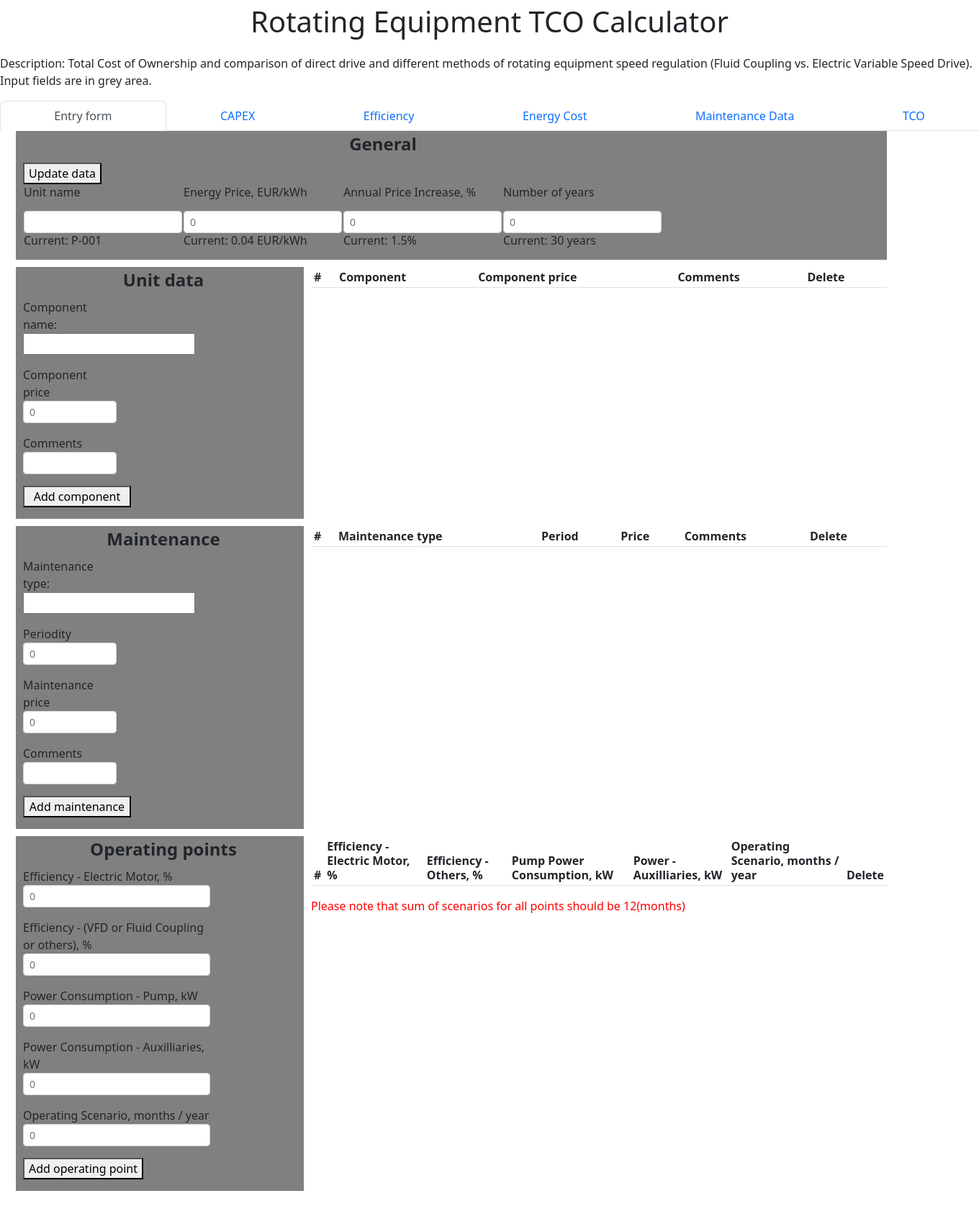
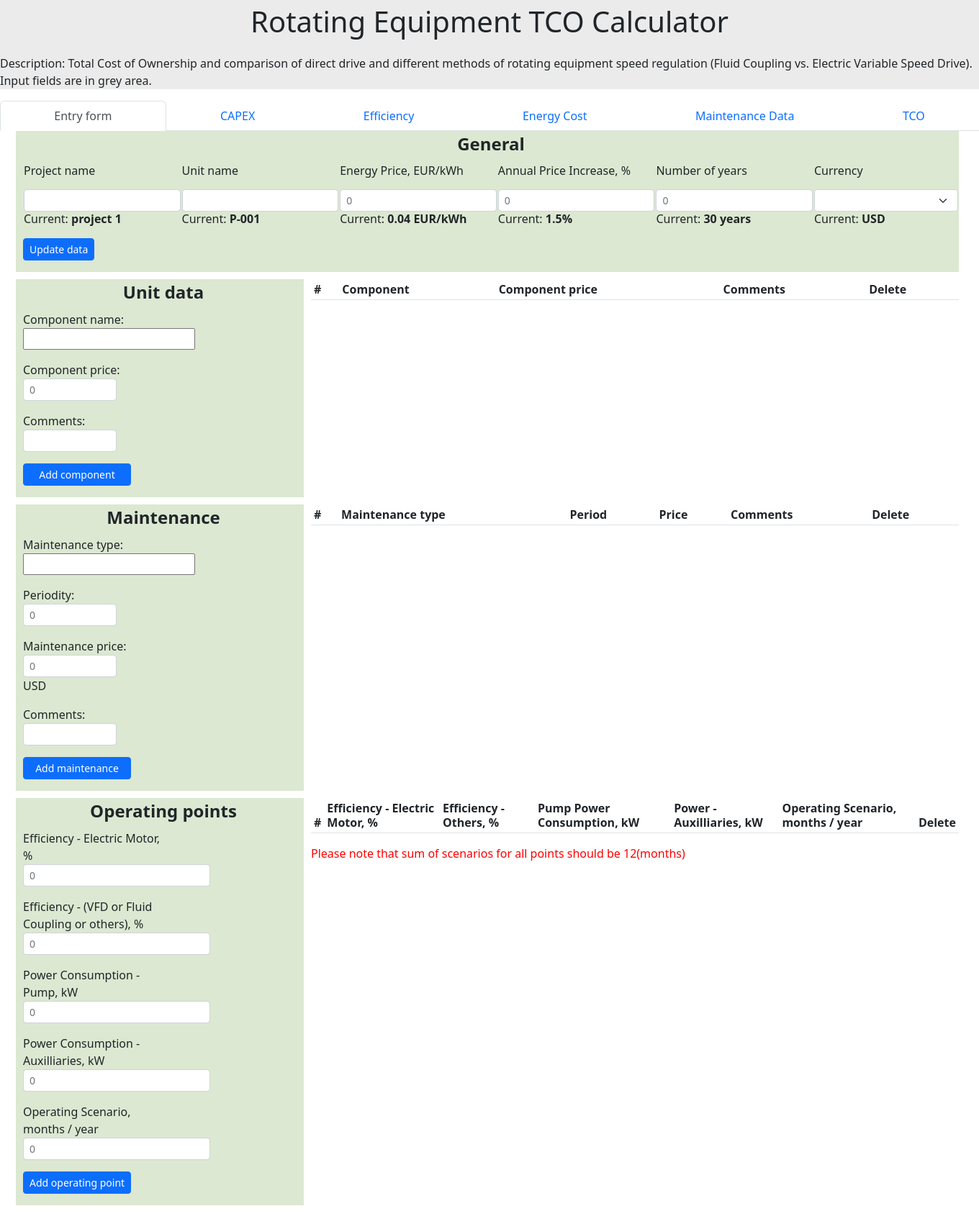
Before and after one commit to Sheva8855/TCO4, a Flask app: page / in a window 1360 px wide. Shown: the whole page at 72% size. Before the commit the page ends 1655 px from the top, so only its background shows below. Run offline with Flask 2, Linux system fonts and the light colour scheme; lists and menus that the app fills with data are empty.

Commit message:
make it better ,currency

```diff
--- a/app.py
+++ b/app.py
@@ -13,10 +13,12 @@ user_components = []
 user_maintenances = []
 user_points= []
 
+project_name='project 1'
 unit_name='P-001'
 energy_price=0.04
 annual_increase=1.5
 number_years = 30
+currency= 'USD'
 n1=1
 n2=1
 n3=0
@@ -69,7 +71,7 @@ def form_page():
     scenario = 0
     a=0
 
-    return render_template('form_page.html',user_points=user_points,user_maintenances=user_maintenances,user_components=user_components,sum=sum,message=message,component_list=component_list,a=a,m=m,eff_driver=eff_driver,eff_other=eff_other,power_pump=power_pump,power_aux=power_aux,scenario=scenario,k=k, i=i,j=j,component=component,component_price=component_price, comments=comments, main_type=main_type, period=period,main_price=main_price, main_comments=main_comments, unit_name=unit_name, energy_price=energy_price, annual_increase=annual_increase, number_years=number_years )
+    return render_template('form_page.html',user_points=user_points,user_maintenances=user_maintenances,user_components=user_components,sum=sum,message=message,component_list=component_list,a=a,m=m,eff_driver=eff_driver,eff_other=eff_other,power_pump=power_pump,power_aux=power_aux,scenario=scenario,k=k, i=i,j=j,component=component,component_price=component_price, comments=comments, main_type=main_type, period=period,main_price=main_price, main_comments=main_comments, unit_name=unit_name, energy_price=energy_price, annual_increase=annual_increase, number_years=number_years,project_name=project_name, currency=currency )
 
 #Обработка формы добавление компонента
 @app.route('/form_page/add_component', methods=['POST','GET'])
@@ -127,10 +129,14 @@ def form_page_add_maintenance():
 #Обработка формы добавление общих данных
 @app.route('/form_page/add_general', methods=['POST','GET'])
 def form_page_add_general():
-    global unit_name,energy_price,annual_increase,number_years
+    global unit_name,energy_price,annual_increase,number_years,project_name,currency
     #generals = General.query.all()
 
     if request.method=="POST":
+        if request.form["currency"]!='':
+            currency = request.form["currency"]
+        if request.form["project_name"]!='':
+            project_name = request.form["project_name"]
         if request.form["unit_name"]!='':
             unit_name = request.form["unit_name"]
         if request.form["energy_price"]!='':
@@ -162,7 +168,7 @@ def form_page_add_general():
         # except:
         #     return "При добалении данных произошла ошибка"
     else:
-        return render_template('form_page.html', generals=generals, energy_price=energy_price,annual_increase=annual_increase,number_years=number_years)
+        return render_template('form_page.html', project_name=project_name,generals=generals, energy_price=energy_price,annual_increase=annual_increase,number_years=number_years)
 
 @app.route('/form_page/add_point', methods=['POST','GET'])
 def form_page_add_point():
@@ -264,7 +270,7 @@ def maintenance():
      while i <= n:
          for j in range(len(per)):
              if i%per[j]==0:
-                x+=prices[j] * (1 + (annual_increase / 100)) ** (i - 1)
+                x+=prices[j] * (1 + (float(annual_increase) / 100)) ** (i - 1)
          mains.append(round(x))
          i+=1
 
@@ -285,7 +291,7 @@ def maintenance():
      years=range(1,n+1)
      # plt.show()
      # plt.close(fig)
-     return render_template('maintenance.html',mains=mains,a=a, years=years, unit_name=unit_name)
+     return render_template('maintenance.html',mains=mains,a=a, years=years, unit_name=unit_name, currency=currency)
 
 #Конец обработки форм
 
@@ -332,7 +338,7 @@ def energy():
         dr5+=dr4*(1 + (float(annual_increase) / 100)) ** (i - 1)
         costs.append(round(dr5,2))
     energie=costs[-1]
-    return render_template('energy.html',costs=costs,years=years,energy_price=energy_price,annual_increase=annual_increase)
+    return render_template('energy.html',costs=costs,years=years,energy_price=energy_price,annual_increase=annual_increase, currency=currency)
 
 
 @app.route('/tco', methods=['POST', 'GET'])
@@ -372,11 +378,11 @@ def tco():
 
         fig1, ax1 = plt.subplots()
         ax1.pie(sizes, labels=labels,
-            shadow=True, startangle=90)
+            shadow=False, startangle=90)
         ax1.axis('equal')  # Equal aspect ratio ensures that pie is drawn as a circle.
         plt.savefig('static/tco.png')
 
-    return render_template('tco.html',capexy=capexy,main=main,energie=energie)
+    return render_template('tco.html',capexy=capexy,main=main,energie=energie, currency=currency)
 
 @app.route('/capex', methods=['POST','GET'])
 def capex():
@@ -424,7 +430,7 @@ def capex():
     #plt.savefig('myfig')
 
     try:
-        return render_template('capex.html',user_components=user_components,x=x,unit_name=unit_name,total_capex_direct=total_capex_direct)
+        return render_template('capex.html',user_components=user_components,x=x,unit_name=unit_name,total_capex_direct=total_capex_direct, currency=currency)
     except:
         return render_template('capex.html', user_components=user_components,unit_name=unit_name,total_capex_direct=total_capex_direct)
 
--- a/templates/base.html
+++ b/templates/base.html
@@ -1,4 +1,9 @@
 <!DOCTYPE html>
+<style>
+.header {
+        background-color: #EBEBEB;
+    }
+</style>
 <html lang="en">
 <head>
     <meta charset="UTF-8">
@@ -6,13 +11,14 @@
     <link rel="stylesheet" href='https://cdn.jsdelivr.net/npm/bootstrap@5.2.0/dist/css/bootstrap.min.css'>
     <title>{%block title%} S-Coupling Calculation Tool - TCO and Savings{%endblock%}</title>
 </head>
-<body>
+<body style="background-color:white; margin-right: auto; margin-left: auto; width: 100%;">
+<div class="header">
 <p class="text-center">
 <span class="fs-1">Rotating Equipment TCO Calculator</span></p>
 <p class="text-left">
 <span class="fs-6">Description:  Total Cost of Ownership and comparison of direct drive and different methods of rotating equipment speed regulation (Fluid Coupling vs. Electric Variable Speed Drive). Input fields are in grey area.
 </span></p>
-
+</div>
 
 
 <p></p>
--- a/templates/capex.html
+++ b/templates/capex.html
@@ -102,7 +102,7 @@ ul {list-style-type: decimal;}
      {% endfor %}
           </tbody>
 </table>
-    <b>Total cost: {{total_capex_direct}} EURO</b><br>
+    <b>Total cost: {{total_capex_direct}} {{currency}}</b><br>
   </div>
 <div class="image">
 <img src="{{url_for('static', filename='capex.png')}}" align="middle" alt="Capex pic" width="1000" height="700"/>
--- a/templates/energy.html
+++ b/templates/energy.html
@@ -42,8 +42,8 @@ Energy cost
 <p>Energy Price: {{energy_price}} EUR/kWh</p>
 <p>Annual Price Increase:  {{annual_increase}} %</p>
 
-<table class="table table-striped table-sm" border="1px solid black" align="center">
-  <th width="100" class="text-center">Year</th><th width="100" class="text-center">Costs</th>
+<table style="width:30%" class="table table-striped table-sm" border="1px solid black" align="left">
+  <th width="100px" class="text-center">Year</th><th width="100px" class="text-center">Energy Costs, {{currency}}</th>
   <tr align="middle">
     <td> {% for x in years %}
       {{ x }} <br>
--- a/templates/form_page.html
+++ b/templates/form_page.html
@@ -9,11 +9,7 @@
 
 
 <style>
-.flex1 {
-    background:pink;
-    display: flex;
-    gap:50px ;
-}
+
 table {
     counter-reset: tableCount;
     line-height: 20px;
@@ -30,23 +26,22 @@ ul {list-style-type: decimal;}
 .input1 {
   grid-area: input1;
   padding-left: 10px;
-  background:grey;
+  background:#dce8d1;
 }
 .input2 {
   grid-area: input2;
   padding-left: 10px;
-  background:grey;
+  background:#dce8d1;
 }
 .input3 {
   grid-area: input3;
   padding-left: 10px;
-  background:grey;
+  background:#dce8d1;
 }
 .input4 {
   grid-area: input4;
-  grid-column:1/3;
   padding-left: 10px;
-  background:grey;
+  background:#dce8d1;
 }
 .tab1 {
   grid-area: tab1;
@@ -63,9 +58,10 @@ ul {list-style-type: decimal;}
 
 .container {
   display: grid;
+  width: auto;
   margin-left: 10px;
   gap: 10px 10px;
-  grid-template-columns: 400px 800px;
+  grid-template-columns: 400px 900px;
   grid-template-rows: auto;
   grid-template-areas:
   "input4 input4"
@@ -74,7 +70,10 @@ ul {list-style-type: decimal;}
     "input3 tab3";
 
 }
-
+label {
+  width:200px;
+  display: inline-block;
+}
 
 </style>
 
@@ -121,9 +120,9 @@ ul {list-style-type: decimal;}
 
 
 
-  Component name:
+  <label>Component name:</label>
  <input name=component list=components>
-</label>
+
 <datalist id=components>
  <label>
   or select from the list:
@@ -143,13 +142,13 @@ ul {list-style-type: decimal;}
 
 
 
-    <p></p><label for="component_price">Component price</label>
+    <p></p><label for="component_price">Component price:</label>
     <input type="number" name="component_price" id="component_price" placeholder="0" min=0 step="100" class="form-control form-control-sm" required>
 
-    <p></p><label for="comments">Comments</label>
+    <p></p><label for="comments">Comments:</label>
     <input type="text" name="comments" id="comments" class="form-control form-control-sm"><p></p>
 
-    <button type="submit" onclick="document.forms.unit_data.submit()" style="width: 150px;">Add component</button>
+    <button type="submit" class="btn btn-primary btn-sm" onclick="document.forms.unit_data.submit()" style="width: 150px;">Add component</button>
 
         </form>
     </fieldset>
@@ -183,7 +182,7 @@ ul {list-style-type: decimal;}
               <td>{{i[0]}}</td>
               <td>{{i[1]}}</td>
                  <td>{{i[2]}}</td>
-                <td><a class="btn btn-warning" href='/form_page/{{i[3]}}/del'>Delete</a></td>
+                <td><a class="btn btn-warning btn-sm" href='/form_page/{{i[3]}}/del'>Delete</a></td>
                  </tr>
      {% endfor %}
           </tbody>
@@ -196,9 +195,9 @@ ul {list-style-type: decimal;}
     <div class="form-row">
     <div class="col-md-4 mb-3">
 
-      Maintenance type:
+    <label>  Maintenance type:</label>
  <input name=main_type list=maintenances>
-</label>
+
 <datalist id=maintenances>
  <label>
   or select from the list:
@@ -214,16 +213,16 @@ ul {list-style-type: decimal;}
 	</select>
 
 
-   <p></p><label for="period">Periodity</label>
+   <p></p><label for="period">Periodity:</label>
     <input type="number" name="period" id="period" placeholder="0" min=0 class="form-control form-control-sm" required>
 
-    <p></p><label for="main_price">Maintenance price</label>
-    <input type="number" name="main_price" id="main_price" placeholder="0" min=0 class="form-control form-control-sm" required>
+    <p></p><label for="main_price">Maintenance price:</label>
+        <input type="number" name="main_price" id="main_price" placeholder="0" min=0 class="form-control form-control-sm" required> <div>{{currency}}</div>
 
-      <p></p><label for="main_comments">Comments</label>
+      <p></p><label for="main_comments">Comments:</label>
     <input type="text" name="main_comments" id="main_comments" class="form-control form-control-sm"><p></p>
 
-	<button type="submit" onclick="document.forms.maintenance.submit()" style="width: 150px;">Add maintenance</button>
+	<button type="submit" class="btn btn-primary btn-sm" onclick="document.forms.maintenance.submit()" style="width: 150px;">Add maintenance</button>
 </form>
 </fieldset>
 
@@ -258,7 +257,7 @@ ul {list-style-type: decimal;}
               <td>{{j[1]}}</td>
                  <td>{{j[2]}}</td>
                                  <td>{{j[3]}}</td>
-                <td><a class="btn btn-warning" href='/form_page/{{j[4]}}/del_man'>Delete</a></td>
+                <td><a class="btn btn-warning btn-sm" href='/form_page/{{j[4]}}/del_man'>Delete</a></td>
                  </tr>
      {% endfor %}
      </tbody>
@@ -286,7 +285,7 @@ ul {list-style-type: decimal;}
     <input type="number" name="scenario" id="scenario" placeholder="0" min="0" max="12" step="1" class="form-control form-control-sm" required><p></p>
 
 
-	<button type="submit" onclick="document.forms.oper_points.submit()">Add operating point</button>
+	<button type="submit" class="btn btn-primary btn-sm" onclick="document.forms.oper_points.submit()">Add operating point</button>
 </form>
 </fieldset>
   </div>
@@ -310,7 +309,7 @@ ul {list-style-type: decimal;}
                <td>{{k[2]}}</td>
                <td>{{k[3]}}
                <td>{{k[4]}}</td>
-                <td><a class="btn btn-warning" href='/form_page/{{k[5]}}/del_point'>Delete</a></td>
+                <td><a class="btn btn-warning btn-sm" href='/form_page/{{k[5]}}/del_point'>Delete</a></td>
                  </tr>
      {% endfor %}
      <!--{% for k in points %}-->
@@ -332,37 +331,54 @@ ul {list-style-type: decimal;}
 
 <p></p>
      <div class="input4">
-<fieldset id="economy" style="width:1000px" Grid.ColumnSpan="2">
-
-    <table>
+<!--<fieldset id="economy" style="width:1200px" Grid.ColumnSpan="2">-->
 
     <legend align="center"><b>General </b></legend>
     <form action="/form_page/add_general" method="POST" name="general">
+    <table>
+
+
 <tr>
+      <td><p><label for="project_name">Project name     </label></p>
+    <input type="text" name="project_name" id="project_name" class="form-control form-control-sm" >
+        <p>Current: <b>{{project_name}}</p>
+ </td>
     <td><p><label for="unit_name">Unit name     </label></p>
     <input type="text" name="unit_name" id="unit_name" class="form-control form-control-sm" >
-        <p>Current: {{unit_name}}</p>
+        <p>Current: <b>{{unit_name}}</p>
  </td>
     <td>
    <p><label for="energy_price">Energy Price, EUR/kWh</label></p>
     <input type="number" name="energy_price" id="energy_price" placeholder="0" min="0" step="0.01" class="form-control form-control-sm" required>
-        <p>Current: {{energy_price}} EUR/kWh</p>
+        <p>Current: <b>{{energy_price}} EUR/kWh</p>
     </td>
     <td>
     <p><label for="annual_increase">Annual Price Increase, %</label> </p>
     <input type="number" name="annual_increase" id="annual_increase" placeholder="0" min=0 step="0.01" class="form-control form-control-sm" required>
-        <p>Current: {{annual_increase}}%</p>
+        <p>Current: <b>{{annual_increase}}%</p>
     </td>
     <td>
     <p><label for="number_years">Number of years</label>  </p>
     <input type="number" name="number_years" id="number_years" placeholder="0" min=0 step="1" class="form-control form-control-sm" required>
-        <p>Current: {{number_years}} years</p>
+        <p>Current: <b>{{number_years}} years</p>
+    </td>
+    <td><p><label for="currency">Currency</label></p>
+     <select class="form-select form-select-sm" name="currency" aria-label=".form-select-sm example">
+         <option selected></option>
+  <option value="USD">USD</option>
+  <option value="EURO">EURO</option>
+  <option value="RUB">RUB</option>
+</select>
+        <p>Current: <b>{{currency}}</p>
     </td>
 </tr>
 
-	<button type="submit" onclick="document.forms.general.submit()">Update data</button>
-    </form>
+
+
 </table>
+        <button type="submit" class="btn btn-primary btn-sm" onclick="document.forms.general.submit()">Update data</button>
+        <p></p>
+        </form>
 </fieldset>
      </div>
 <!--<div class="tab4">-->
--- a/templates/maintenance.html
+++ b/templates/maintenance.html
@@ -65,7 +65,7 @@ Maintenance Data
   <div class="tab">
 
 <table class="table table-striped table-sm" border="1px solid black" align="center">
-  <th width="100" class="text-center">Year</th><th width="100" class="text-center">Costs</th>
+  <th width="100" class="text-center">Year</th><th width="100" class="text-center">Maintenance Costs, {{currency}}</th>
   <tr align="middle">
     <td> {% for x in years %}
       {{ x }} <br>
--- a/templates/tco.html
+++ b/templates/tco.html
@@ -37,9 +37,9 @@ TCO
 </div>
 
 <p class="lead"></p>
-<p>capex: {{capexy}}</p>
-<p>energy: {{energie}}</p>
-<p>maintenance: {{main}}</p>
+<p>capex: {{capexy}} {{currency}}</p>
+<p>energy: {{energie}} {{currency}}</p>
+<p>maintenance: {{main}} {{currency}}</p>
 <p>labor cost: </p>
 
 <img src="{{url_for('static', filename='tco.png')}}" align="middle" width="1000" height="500"/>
```
Also changed, not shown: static/capex.png, static/maintenance.png.
